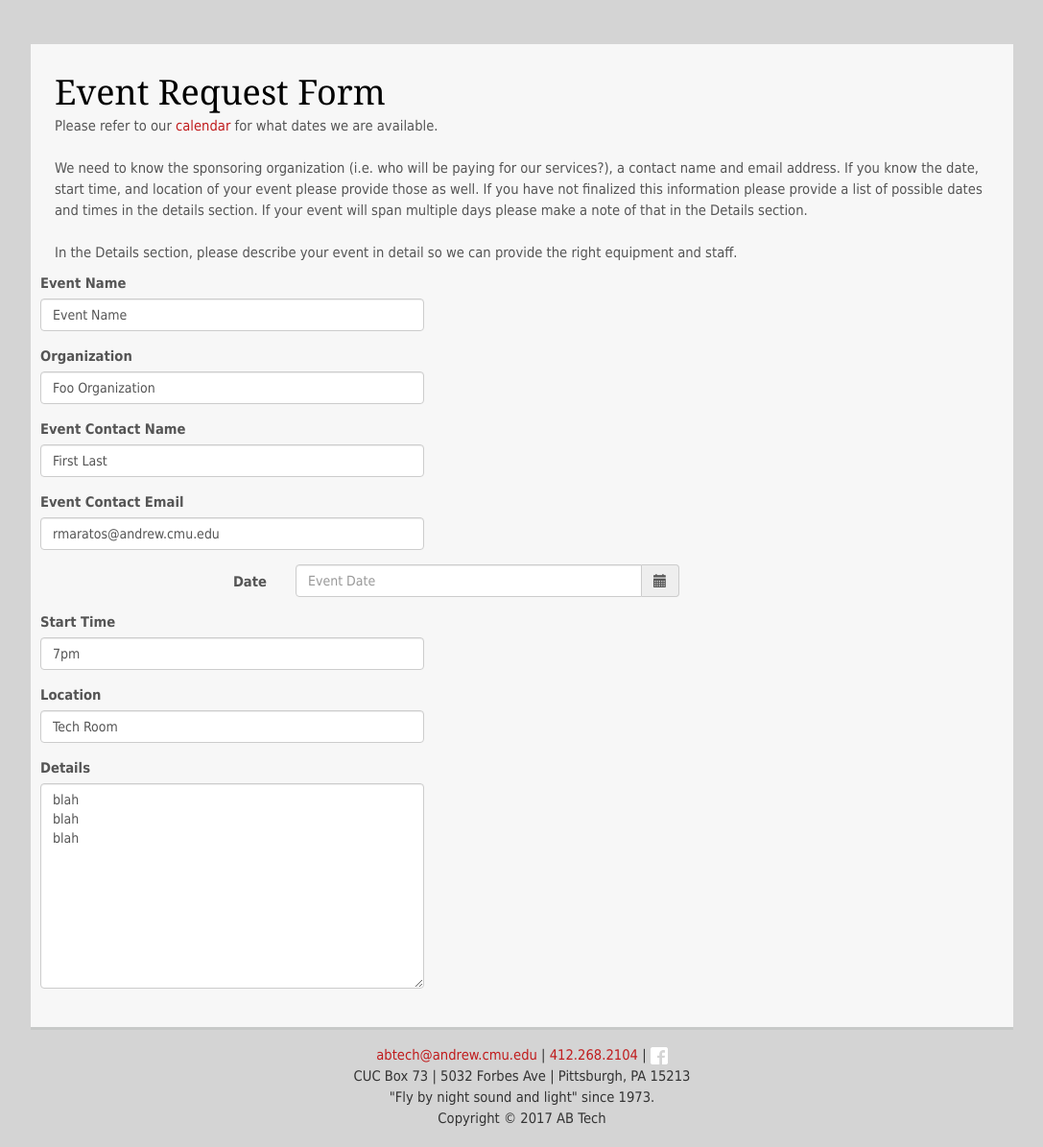
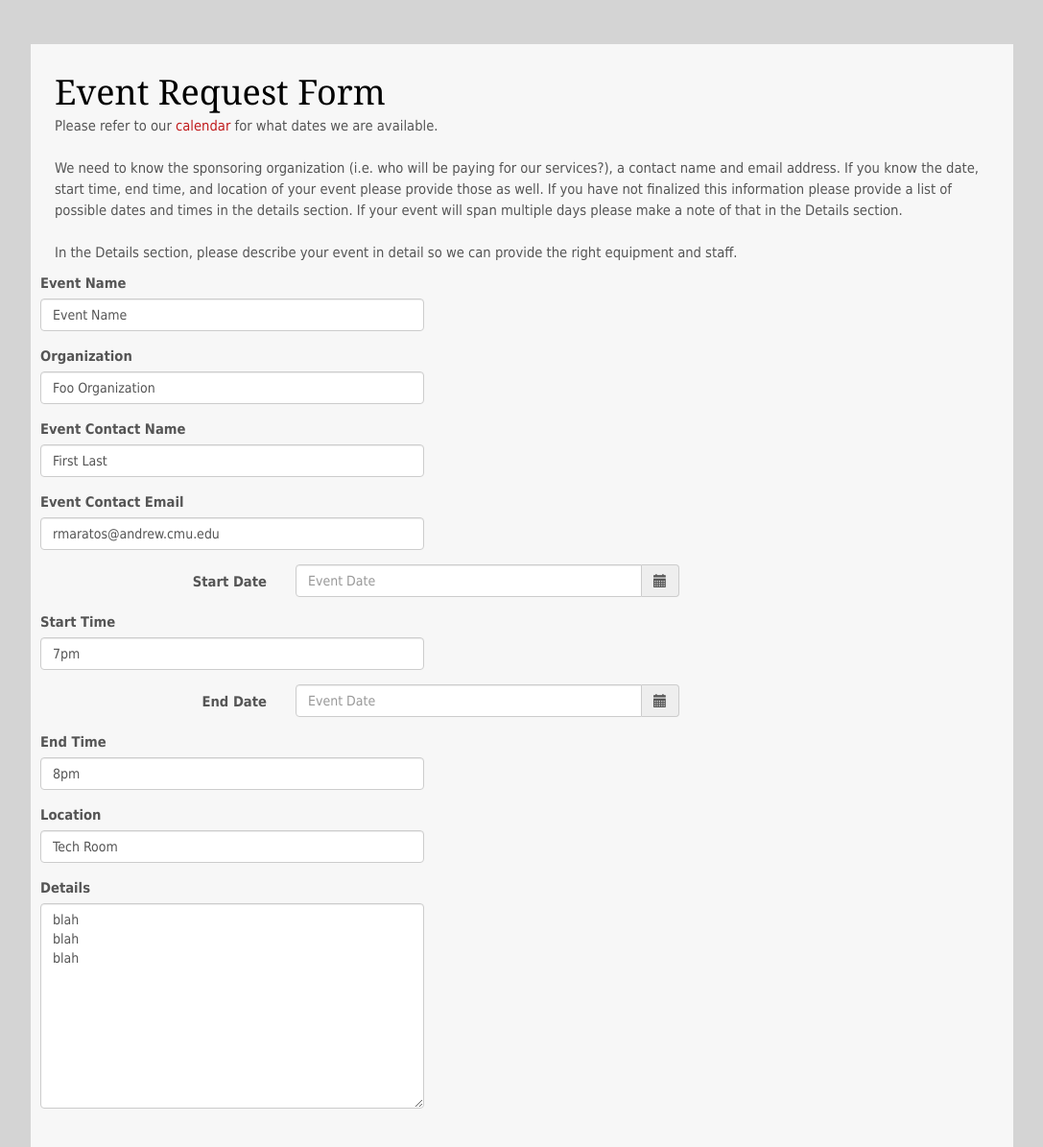
Before and after one commit to ABTech/abtech.org, a Django app: page /request in a window 1280 px wide. Shown: the part 51-1246 px from the top of the page at 96% size, without its empty margins (96-1183 px from the left). Run offline with Django 3.2, Linux system fonts and the light colour scheme; some libraries are stand-ins or nearby versions.

Commit message:
added end dates to event request form

```diff
--- a/templates/request.html
+++ b/templates/request.html
@@ -25,7 +25,7 @@
 {% block content %}
   <h1> Event Request Form </h1>
   <p> Please refer to our <a href="https://abtech.andrew.cmu.edu/tracker/events/calendar" target="_blank">calendar</a> for what dates we are available. <br> <br>
-    We need to know the sponsoring organization (i.e. who will be paying for our services?), a contact name and email address. If you know the date, start time, and location of your event please provide those as well. If you have not finalized this information please provide a list of possible dates and times in the details section.  If your event will span multiple days please make a note of that in the Details section.
+    We need to know the sponsoring organization (i.e. who will be paying for our services?), a contact name and email address. If you know the date, start time, end time, and location of your event please provide those as well. If you have not finalized this information please provide a list of possible dates and times in the details section.  If your event will span multiple days please make a note of that in the Details section.
 <br> <br>
     In the Details section, please describe your event in detail so we can provide the right equipment and staff.
 </p>
@@ -33,7 +33,7 @@
   <form action="{% url 'website:request' %}" method="post" class="form-horizontal">
     {%  csrf_token %}
     {% for field in form %}
-      {% if field.name == 'start_date' %}
+      {% if field.name == 'start_date' or field.name == 'end_date' %}
         <div class="form-group">
             {{ field.errors }}
         <label class="col-md-3 control-label">{{ field.label }}</label>
--- a/website/forms.py
+++ b/website/forms.py
@@ -54,8 +54,10 @@ class RequestForm(forms.Form):
     organization = forms.CharField(label='Organization', max_length=50)
     contact = forms.CharField(label='Event Contact Name', max_length=50)
     email = forms.EmailField(label='Event Contact Email')
-    start_date = forms.DateField(label='Date', help_text="Format: mm/dd/yyyy")
+    start_date = forms.DateField(label='Start Date', help_text="Format: mm/dd/yyyy")
     start_time = forms.CharField(label='Start Time', required=False)
+    end_date = forms.DateField(label='End Date', help_text="Format: mm/dd/yyyy")
+    end_time = forms.CharField(label='End Time', required=False)
     location = forms.CharField(label='Location', required=False)
     details = forms.CharField(widget=forms.Textarea, label='Details')
 
@@ -69,6 +71,8 @@ class RequestForm(forms.Form):
         email.initial = "rmaratos@andrew.cmu.edu"
         start_date.initial = "1/1/2017"
         start_time.initial = "7pm"
+        end_date.initial = "1/1/2017"
+        end_time.initial = "8pm"
         location.initial = "Tech Room"
         details.initial = "\n".join(["blah"]*3)
 
```
